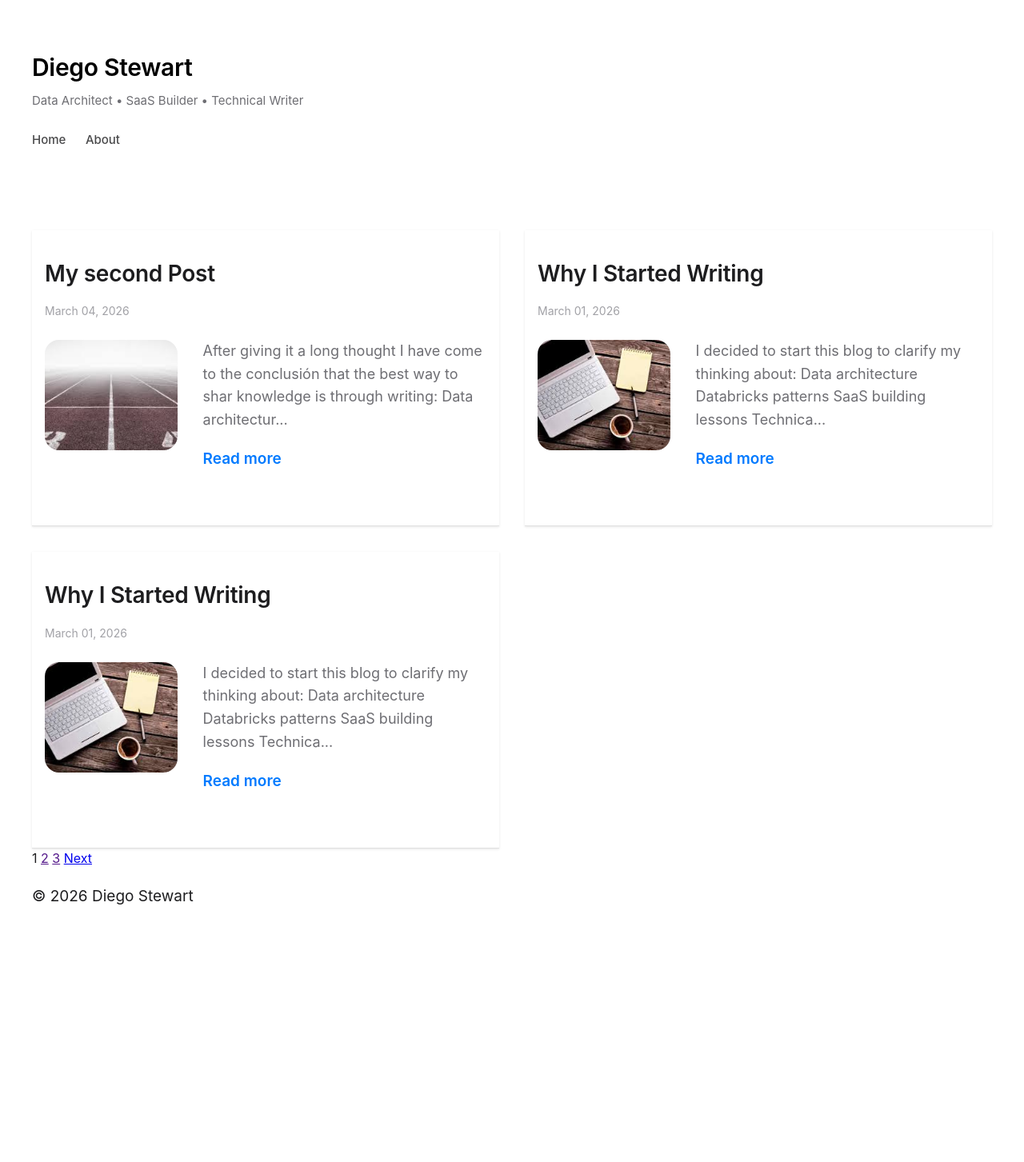
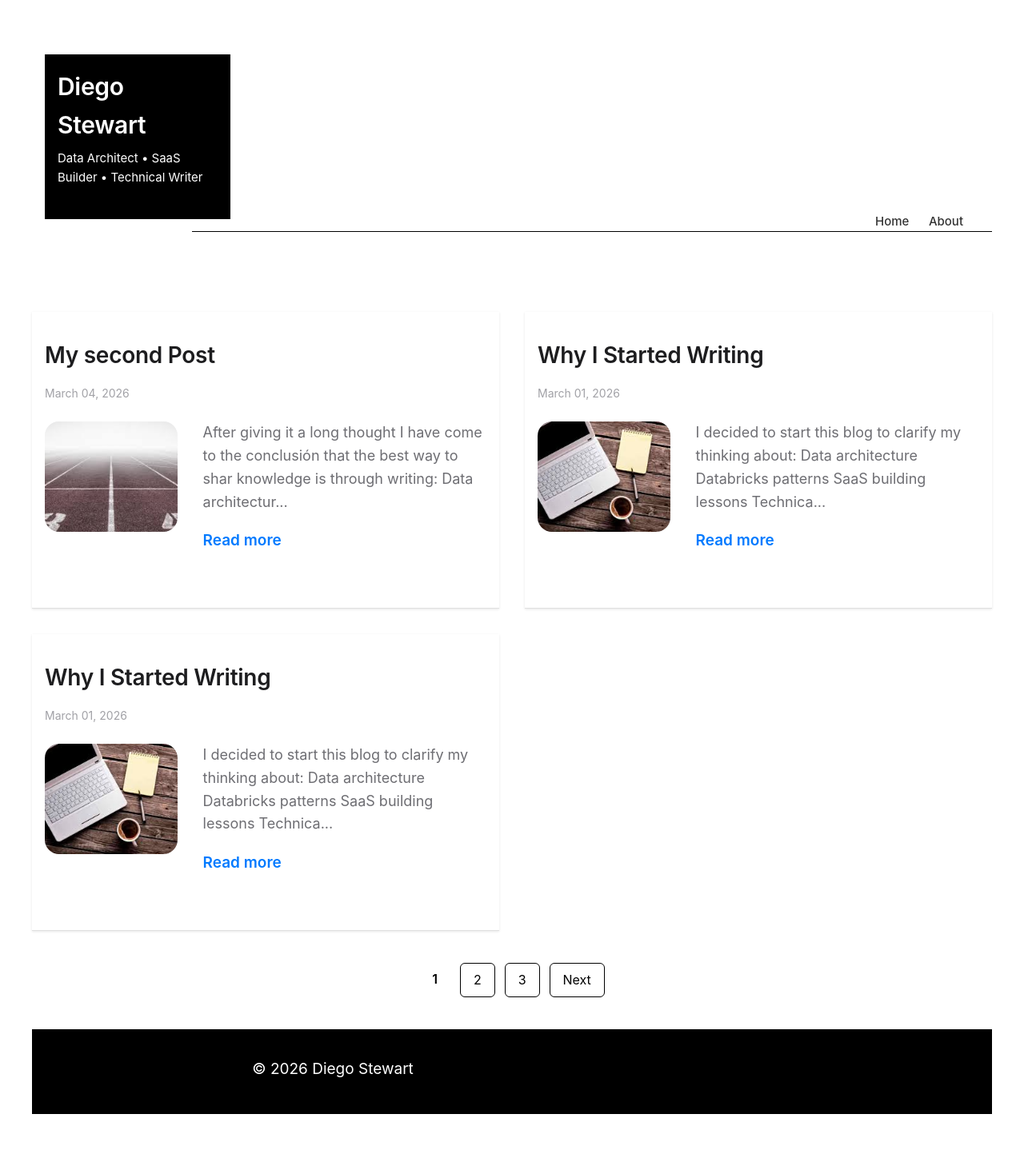
Before and after one commit to diegostewart/diegostewart.github.io, a Jekyll site: the page built from index.html, in a window 1280 px wide. Shown: the whole page at 80% size. Built offline with Jekyll 4.4.1, drawn with Linux system fonts in a browser that asks for light colours; the list of posts is cut into pages by our own code; before the commit the page ends 1196 px from its top, so only the background shows below that.

Commit message:
upgrade on ui

```diff
--- a/_layouts/default.html
+++ b/_layouts/default.html
@@ -8,12 +8,15 @@
 <body>
 
 <header>
-  <h1><a href="/" style="text-decoration:none;color:rgb(0, 0, 0);">{{ site.title }}</a></h1>
-  <p>{{ site.description }}</p>
+  <div class="header-left">
+    <h1><a href="/" style="text-decoration:none;color:white;">{{ site.title }}</a></h1>
+    <p>{{ site.description }}</p>
+  </div>
   <nav>
     <a href="/">Home</a>
     <a href="/about">About</a>
   </nav>
+  <div class="header-line"></div>
 </header>
 
 <main>
--- a/style.css
+++ b/style.css
@@ -32,7 +32,18 @@
 /* -------- Header -------- */
 
 header {
+  position: relative;
+  padding: 0.5rem 1rem 1rem;
   margin-bottom: 6.25rem;
+  display: flex;
+  align-items: center;
+}
+
+.header-left {
+  background: black;
+  color: white;
+  padding: 1rem;
+  width: 200px;
 }
 
 header h1 {
@@ -44,12 +55,62 @@
 
 header p {
   font-size: 0.9375rem;
-  color: #6e6e73;
   margin-top: 0;
 }
 
+/* -------- Footer -------- */
+
+footer {
+  background: black;
+  color: white;
+  padding: 1rem;
+  text-align: center;
+}
+
+/* -------- Pagination -------- */
+
+.pagination {
+  display: flex;
+  gap: 0.75rem;
+  margin: 2.5rem 0;
+  justify-content: center;
+  font-size: 1rem;
+}
+
+.pagination a {
+  text-decoration: none;
+  color: black;
+  padding: 0.5rem 1rem;
+  border: 1px solid black;
+  border-radius: 0.375rem;
+  transition: background 0.2s ease, color 0.2s ease;
+}
+
+.pagination a:hover {
+  background: black;
+  color: white;
+}
+
+.pagination span {
+  font-weight: 600;
+  color: black;
+  padding: 0.5rem 1rem;
+}
+
+.header-line {
+  position: absolute;
+  bottom: 0;
+  left: 200px;
+  right: 0;
+  height: 1px;
+  background: black;
+}
+
 nav {
-  margin-top: 1.5rem;
+  position: absolute;
+  bottom: 0;
+  right: 1rem;
+  margin-top: 0;
 }
 
 nav a {
@@ -57,7 +118,7 @@
   text-decoration: none;
   font-size: 0.9375rem;
   font-weight: 500;
-  color: #1d1d1f;
+  color: black;
   opacity: 0.8;
   transition: opacity 0.2s ease;
 }
```
